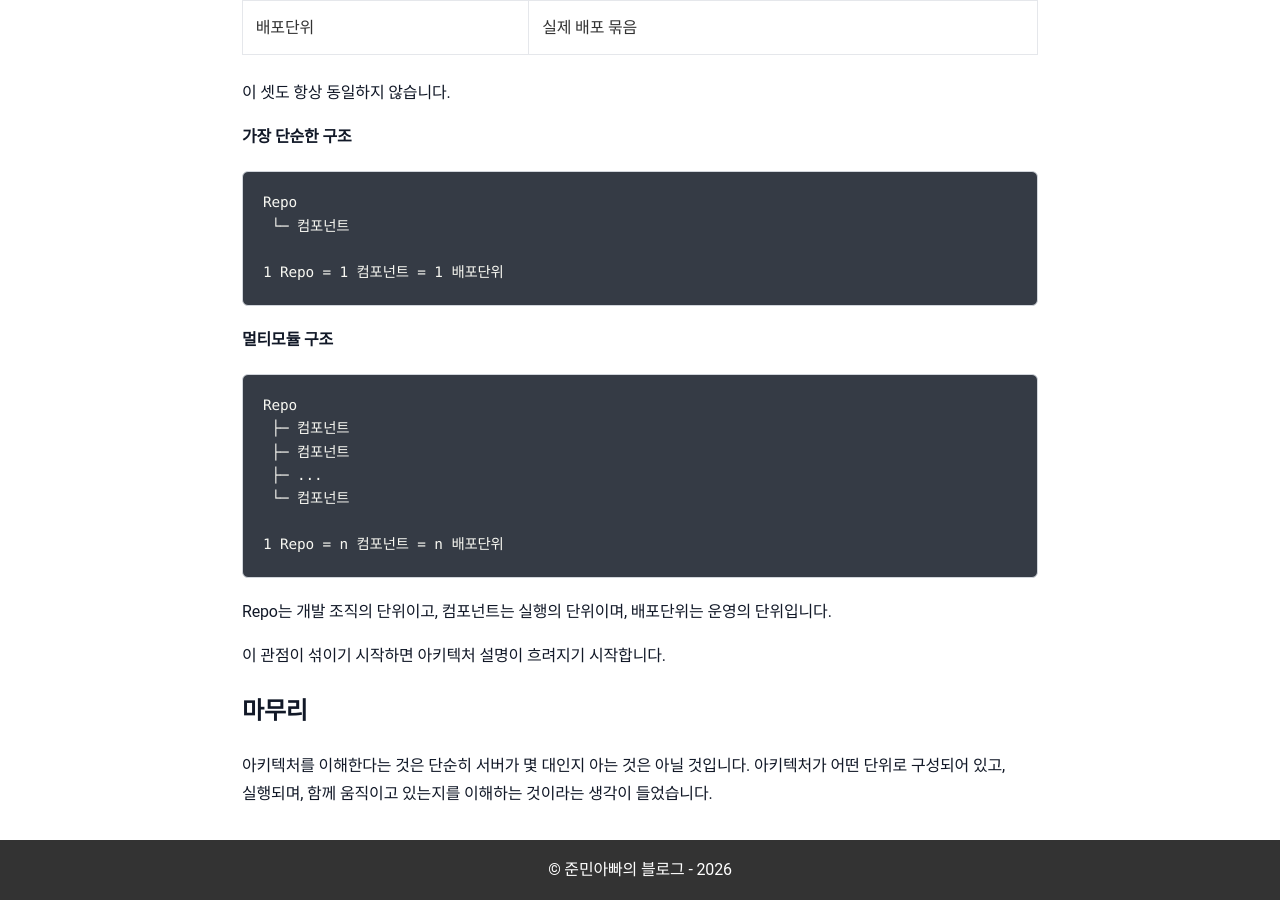
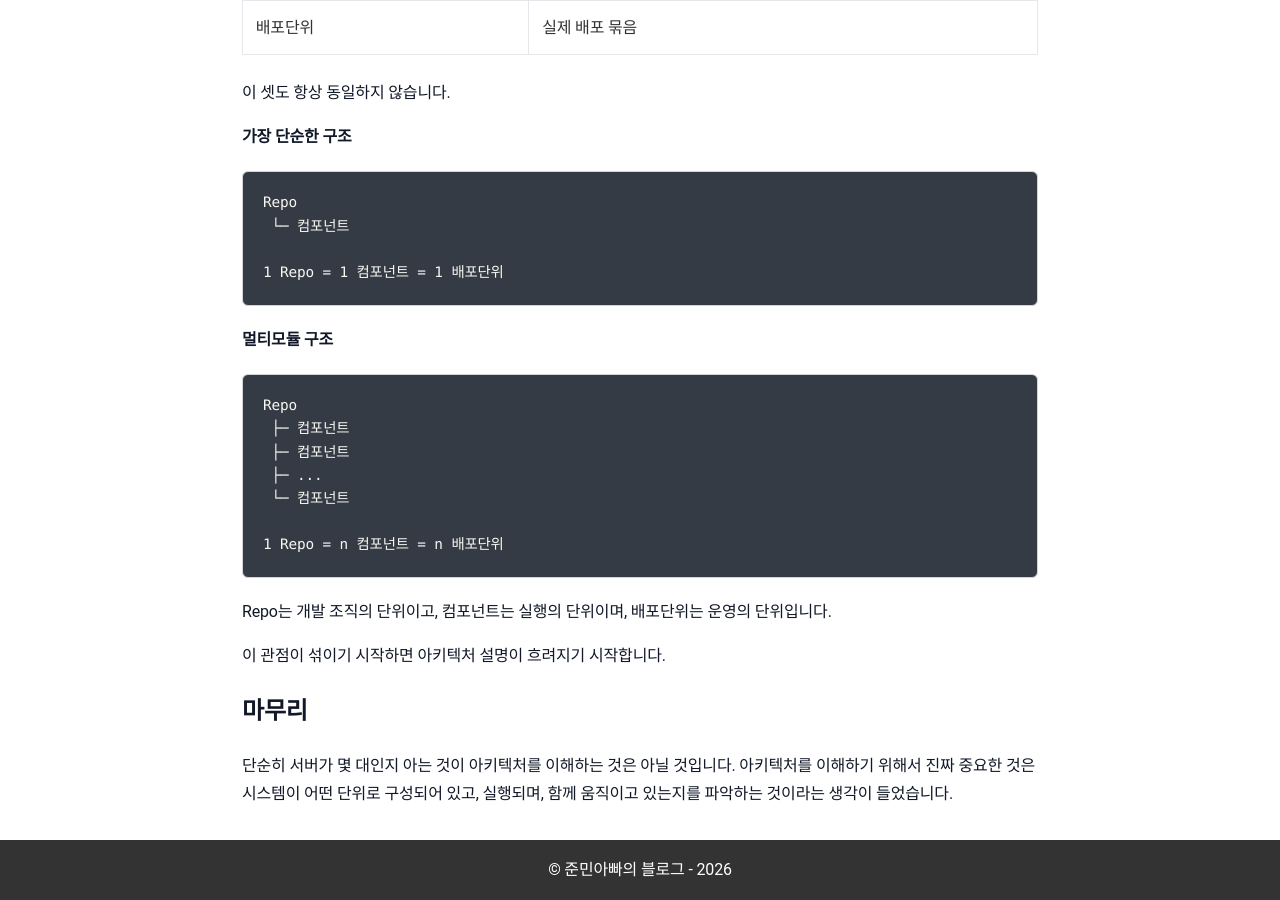
Before and after one commit to sanghoon-lee/sanghoon-lee.github.io, a Jekyll site: the page built from _posts/2026-02-23-ArchitecureCoreConcept.md, in a window 1280 px wide and 900 px high, scrolled down 5689 px. Built offline with Jekyll 4.4.1, drawn with Linux system fonts in a browser that asks for light colours; nearby versions of some CDN libraries; comment, search, counter and statistics services are not loaded.

Commit message:
포스팅 내용 수정

```diff
--- a/_posts/2026-02-23-ArchitecureCoreConcept.md
+++ b/_posts/2026-02-23-ArchitecureCoreConcept.md
@@ -228,4 +228,4 @@ Repo는 개발 조직의 단위이고,
 
 ## 마무리
 
-아키텍처를 이해한다는 것은 단순히 서버가 몇 대인지 아는 것은 아닐 것입니다. 아키텍처가 어떤 단위로 구성되어 있고, 실행되며, 함께 움직이고 있는지를 이해하는 것이라는 생각이 들었습니다.
+단순히 서버가 몇 대인지 아는 것이 아키텍처를 이해하는 것은 아닐 것입니다. 아키텍처를 이해하기 위해서 진짜 중요한 것은 시스템이 어떤 단위로 구성되어 있고, 실행되며, 함께 움직이고 있는지를 파악하는 것이라는 생각이 들었습니다.
```
